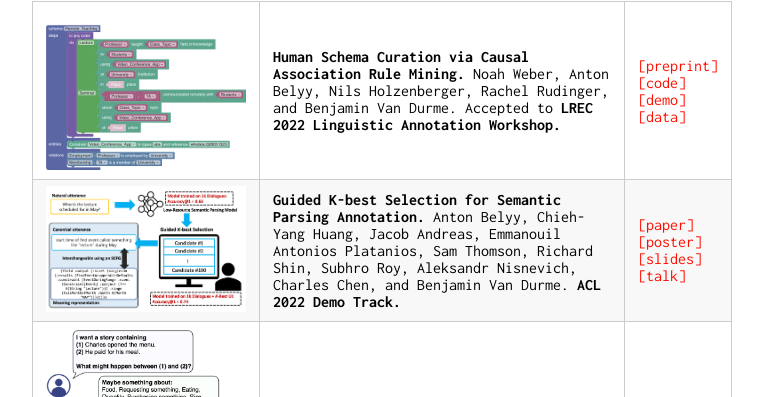
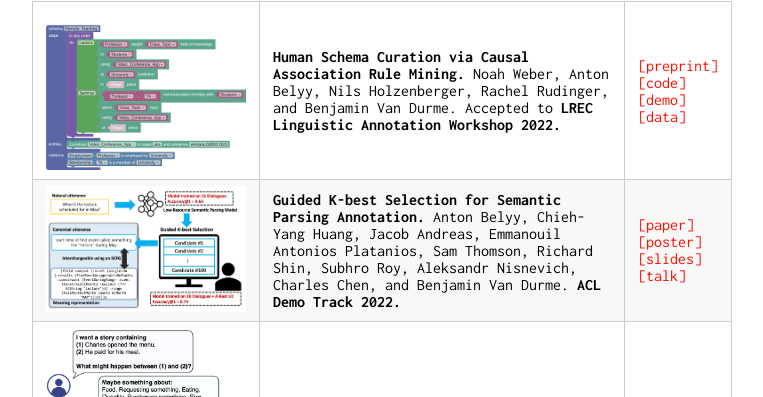
Before and after one commit to AVBelyy/AVBelyy.github.io, a Jekyll site: the page built from index.md, in a window 1280 px wide and 900 px high, scrolled down 524 px. Shown: the part 161-558 px from the top of the window, without its empty margins (258-1021 px from the left). Built offline with Jekyll 4.4.1, drawn with Linux system fonts in a browser that asks for light colours.

Commit message:
Update index.md

```diff
--- a/index.md
+++ b/index.md
@@ -14,8 +14,8 @@ I received B.Sc. in Applied Maths and Computer Science from [ITMO University](ht
 
 ## Papers
 
-<img src="img/projects/schema-blocks.png" alt="Schema paper" style="width: 200px"/> | **Human Schema Curation via Causal Association Rule Mining.** Noah Weber, Anton Belyy, Nils Holzenberger, Rachel Rudinger, and Benjamin Van Durme. Accepted to **LREC 2022 Linguistic Annotation Workshop.** | [[preprint]](https://arxiv.org/abs/2104.08811)<br>[[code]](http://github.com/AVBelyy/SchemaBlocks)<br>[[demo]](http://sb.retloko.org)<br>[[data]](https://nlp.jhu.edu/schemas/)
-<img src="img/publications/guidedkbest.png" alt="Guided K-best" style="width: 200px"/> | **Guided K-best Selection for Semantic Parsing Annotation.** Anton Belyy, Chieh-Yang Huang, Jacob Andreas, Emmanouil Antonios Platanios, Sam Thomson, Richard Shin, Subhro Roy, Aleksandr Nisnevich, Charles Chen, and Benjamin Van Durme. **ACL 2022 Demo Track.** | [[paper]](https://aclanthology.org/2022.acl-demo.11.pdf)<br>[[poster]](https://static.retloko.org/posters/belyyetal2022guidedkbest-poster.pdf)<br>[[slides]](https://static.retloko.org/slides/belyyetal2022guidedkbest-slides.pdf)<br>[[talk]](https://youtu.be/jSEJfHotBdY)
+<img src="img/projects/schema-blocks.png" alt="Schema paper" style="width: 200px"/> | **Human Schema Curation via Causal Association Rule Mining.** Noah Weber, Anton Belyy, Nils Holzenberger, Rachel Rudinger, and Benjamin Van Durme. Accepted to **LREC Linguistic Annotation Workshop 2022.** | [[preprint]](https://arxiv.org/abs/2104.08811)<br>[[code]](http://github.com/AVBelyy/SchemaBlocks)<br>[[demo]](http://sb.retloko.org)<br>[[data]](https://nlp.jhu.edu/schemas/)
+<img src="img/publications/guidedkbest.png" alt="Guided K-best" style="width: 200px"/> | **Guided K-best Selection for Semantic Parsing Annotation.** Anton Belyy, Chieh-Yang Huang, Jacob Andreas, Emmanouil Antonios Platanios, Sam Thomson, Richard Shin, Subhro Roy, Aleksandr Nisnevich, Charles Chen, and Benjamin Van Durme. **ACL Demo Track 2022.** | [[paper]](https://aclanthology.org/2022.acl-demo.11.pdf)<br>[[poster]](https://static.retloko.org/posters/belyyetal2022guidedkbest-poster.pdf)<br>[[slides]](https://static.retloko.org/slides/belyyetal2022guidedkbest-slides.pdf)<br>[[talk]](https://youtu.be/jSEJfHotBdY)
 <img src="img/publications/infillmore.png" alt="InFillmore" style="width: 200px"/> | **InFillmore: Frame-Guided Language Generation with Bidirectional Context.** Jiefu Ou, Nathaniel Weir, Anton Belyy, Felix Yu, and Benjamin Van Durme. **STARSEM 2021.** | [[paper]](https://aclanthology.org/2021.starsem-1.12.pdf)<br>[[poster]](https://static.retloko.org/posters/ouetal2021infillmore-poster.pdf)<br>[[slides]](https://static.retloko.org/slides/ouetal2021infillmore-slides.pdf)<br>[[talk]](https://static.retloko.org/talks/ouetal2021infillmore-talk.mp4)<br>[[demo]](https://nlp.jhu.edu/demos/infillmore)
 <img src="img/publications/si-as-arm.png" alt="SI as ARM" style="width: 200px"/> | **Script Induction As Association Rule Mining.** Anton Belyy and Benjamin Van Durme. **ACL Workshop on Narrative Understanding, Storylines, and Events 2020.** | [[paper]](https://www.aclweb.org/anthology/2020.nuse-1.7/)<br>[[slides]](https://static.retloko.org/slides/belyy2020siarm-slides.pdf)<br>[[talk]](https://slideslive.com/38929746/script-induction-as-association-rule-mining)<br>[[code]](https://github.com/AVBelyy/arm-nachos)
 <img src="img/publications/normplagdet.png" alt="Normplagdet screenshot" style="width: 200px"/> | **Improved Evaluation Framework for Complex Plagiarism Detection.** Anton Belyy, Marina Dubova, and Dmitry Nekrasov. **ACL 2018.** | [[paper]](http://www.aclweb.org/anthology/P18-2026)<br>[[poster]](http://anthology.aclweb.org/attachments/P18-2026.Poster.pdf)<br>[[code]](https://github.com/AVBelyy/normplagdet)<br>[[blog]](https://news.itmo.ru/en/science/it/news/8440/)
```
